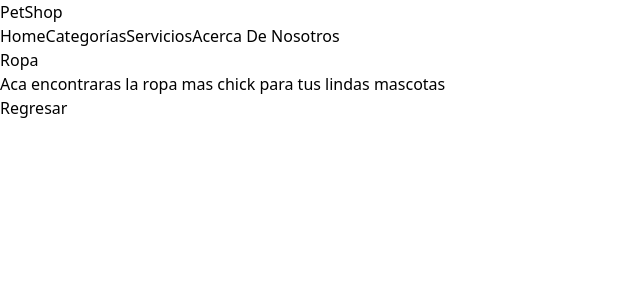
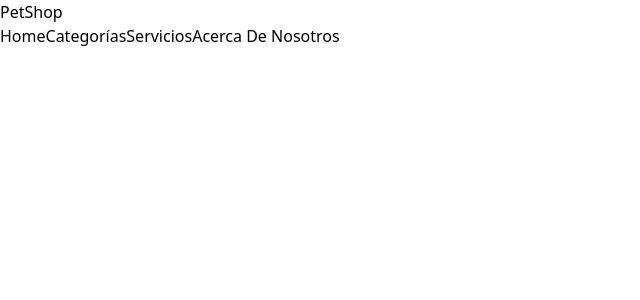
Before and after one commit to angelicaB1021/GRUPO-D, a React (Vite) app in the folder pet-Ecommerce/: page /categoria/1 in a window 1280 px wide. Shown: the top 300 px of the page, without its empty margins (0-640 px from the left). Built offline with nearby package versions, Linux system fonts and the light colour scheme.

Commit message:
Paginas de categorias

```diff
--- a/pet-Ecommerce/src/App.jsx
+++ b/pet-Ecommerce/src/App.jsx
@@ -1,11 +1,11 @@
 import { BrowserRouter, Routes, Route } from "react-router-dom";
 import { Categorias, categorias } from "./page/categorias/Categorias";
 import {
-  CategoriasDetalles,
-  // CategoriaAccesorios,
-  // CategoriaAlimento,
-  // CategoriaJuguetes,
-  // CategoriaRopa,
+  //CategoriasDetalles,
+  CategoriaAccesorios,
+  CategoriaAlimento,
+  CategoriaJuguetes,
+  CategoriaRopa,
   Error404,
   Home,
   Servicios,
@@ -22,30 +22,30 @@ function App() {
         <Routes>
           <Route path="/" element={<Home />} />
           <Route path="/categorias" element={<Categorias />} />
-          {/* <Route
-            path="/categoriaAccesorios"
+          <Route
+            path="/categorias/Accesorios"
             element={<CategoriaAccesorios />}
           ></Route>
           <Route
-            path="/categoriaAlimento"
+            path="/categorias/Alimento"
             element={<CategoriaAlimento />}
           ></Route>
           <Route
-            path="/categoriaJuguetes"
+            path="/categorias/Juguetes"
             element={<CategoriaJuguetes />}
           ></Route>
           <Route
-            path="/categoriaRopa"
+            path="/categorias/Ropa"
             element={<CategoriaRopa />}
-          ></Route> */}
+          ></Route>
           {/* <Route
             path="/categoriasDetalles"
             element={<CategoriasDetalles />}
-          ></Route> */}
+          ></Route>
           <Route
             path="/categoria/:id"
             element={<CategoriasDetalles categorias={categorias} />}
-          />
+          /> */}
           <Route path="/Erro404" element={<Error404 />}/>
           <Route path="/Servicios" element={<Servicios />}/>
           <Route
--- a/pet-Ecommerce/src/page/categorias/Categorias.jsx
+++ b/pet-Ecommerce/src/page/categorias/Categorias.jsx
@@ -47,7 +47,7 @@ export const Categorias = () => {
             className="p-6 text-center bg-[#a98467] rounded-lg shadow-md"
           >
             <Link
-              to={`/categoria/${categoria.id}`}
+              to={`/categorias/${categoria.nombre}`}
               className="text-xl font-semibold text-[#f0ead2]"
             >
               {categoria.nombre}
--- a/pet-Ecommerce/src/page/categorias/CategoriasDetalles.jsx
+++ b/pet-Ecommerce/src/page/categorias/CategoriasDetalles.jsx
@@ -1,22 +1,22 @@
-import { useParams, useNavigate } from "react-router-dom";
+// import { useParams, useNavigate } from "react-router-dom";
 
-export const CategoriasDetalles = ({ categorias }) => {
-  const navegacion = useNavigate();
-  const { id } = useParams();
-  const infoCategoria= categorias.find(
-    (categoria) => categoria.id.toString() === id
-  );
+// export const CategoriasDetalles = ({ categorias }) => {
+//   const navegacion = useNavigate();
+//   const { id } = useParams();
+//   const infoCategoria= categorias.find(
+//     (categoria) => categoria.id.toString() === id
+//   );
 
-  const funcionNavegacion = () => {
-    navegacion(-1);
-  };
+//   const funcionNavegacion = () => {
+//     navegacion(-1);
+//   };
 
 
-  return (
-    <section>
-      <h1>{infoCategoria.nombre}</h1>
-      <h2>{infoCategoria.descripcion}</h2>
-      <button onClick={funcionNavegacion}>Regresar</button>
-    </section>
-  );
-};
+//   return (
+//     <section>
+//       <h1>{infoCategoria.nombre}</h1>
+//       <h2>{infoCategoria.descripcion}</h2>
+//       <button onClick={funcionNavegacion}>Regresar</button>
+//     </section>
+//   );
+// };
--- a/pet-Ecommerce/src/page/index.js
+++ b/pet-Ecommerce/src/page/index.js
@@ -1,5 +1,5 @@
 export { Categorias } from "./categorias/Categorias";
-export { CategoriasDetalles } from "./categorias/CategoriasDetalles";
+//export { CategoriasDetalles } from "./categorias/CategoriasDetalles";
 export { CategoriaAccesorios } from "./categorias/CategoriaAccesorios";
 export { CategoriaAlimento } from "./categorias/CategoriaAlimento";
 export { CategoriaJuguetes } from "./categorias/CategoriaJuguetes";
```
